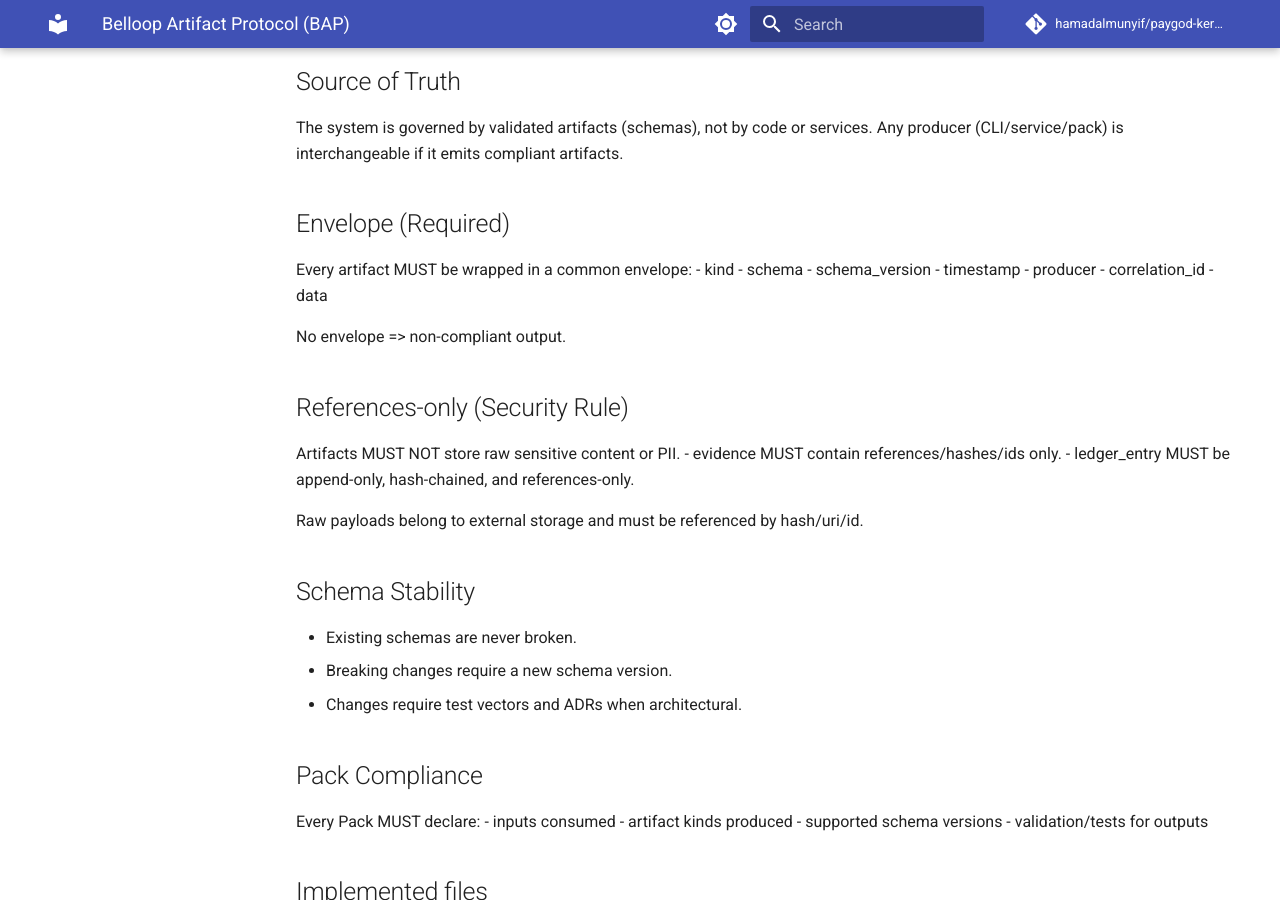
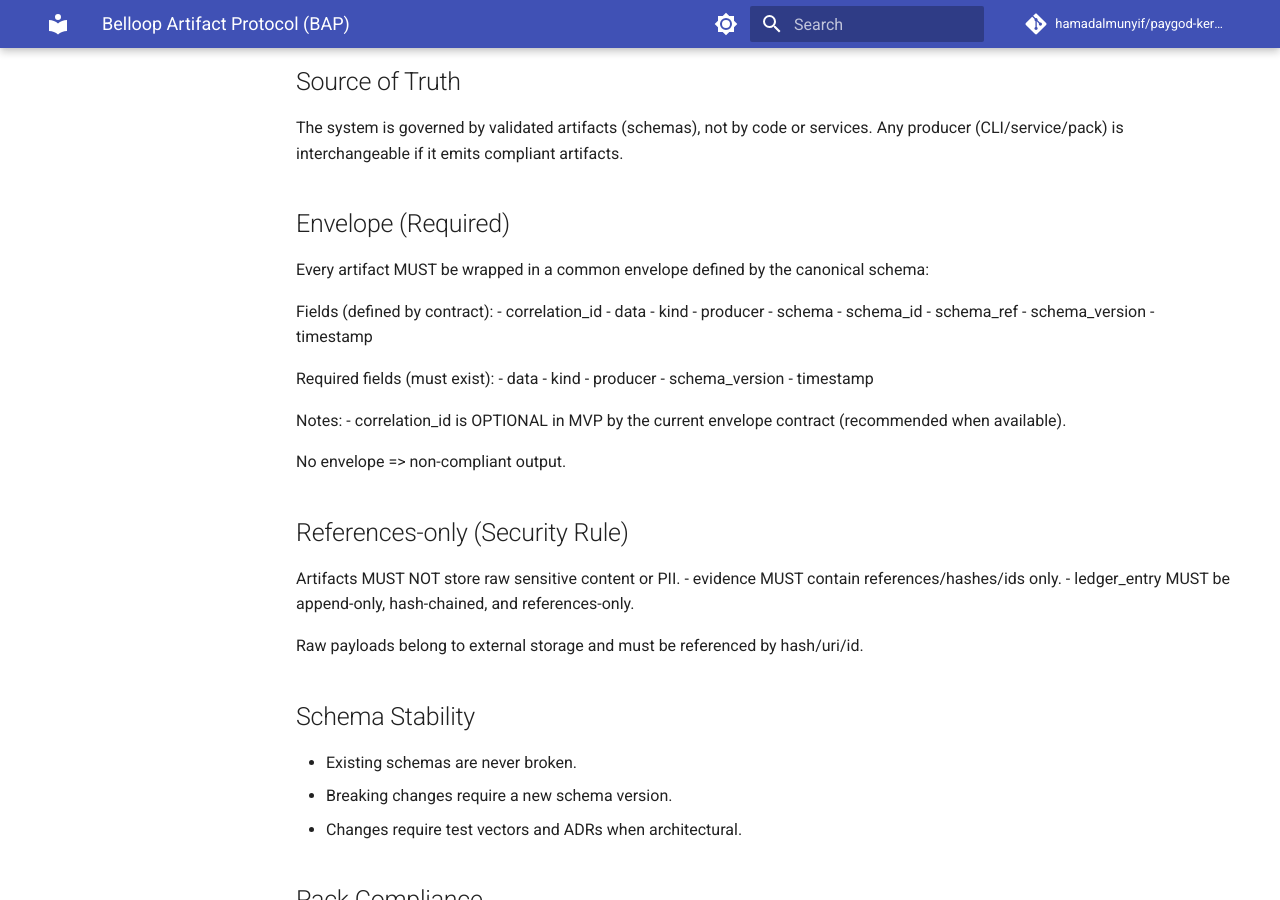
Before and after one commit to hamadalmunyif/paygod-kernel-mvp, an MkDocs documentation site: the page built from docs/BELLOOP_ARTIFACT_PROTOCOL.md, in a window 1280 px wide and 900 px high, scrolled down 373 px. Built offline with MkDocs 1.6.1 and Material for MkDocs 9.7.7, drawn with Linux system fonts in a browser that asks for light colours; comment, search, counter and statistics services are not loaded.

Commit message:
docs(bap): align envelope section to canonical schema

```diff
--- a/docs/BELLOOP_ARTIFACT_PROTOCOL.md
+++ b/docs/BELLOOP_ARTIFACT_PROTOCOL.md
@@ -14,16 +14,32 @@
 Any producer (CLI/service/pack) is interchangeable if it emits compliant artifacts.
 
 ## Envelope (Required)
-Every artifact MUST be wrapped in a common envelope:
+Every artifact MUST be wrapped in a common envelope defined by the canonical schema:
+
+Fields (defined by contract):
+- correlation_id
+- data
 - kind
+- producer
 - schema
+- schema_id
+- schema_ref
 - schema_version
 - timestamp
+
+Required fields (must exist):
+- data
+- kind
 - producer
-- correlation_id
-- data
+- schema_version
+- timestamp
+
+Notes:
+- correlation_id is OPTIONAL in MVP by the current envelope contract (recommended when available).
 
 No envelope => non-compliant output.
+
+
 
 ## References-only (Security Rule)
 Artifacts MUST NOT store raw sensitive content or PII.
```
